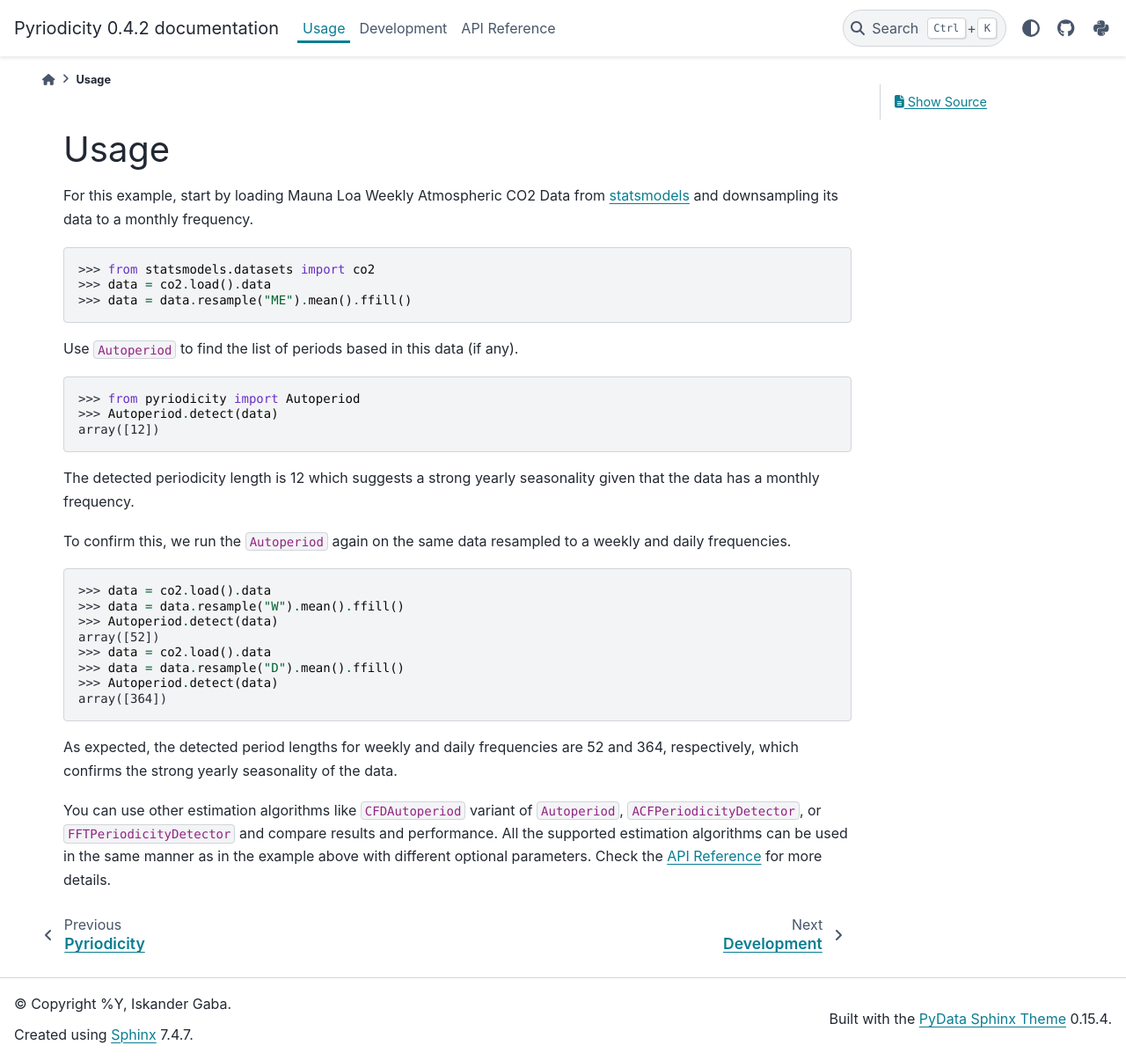
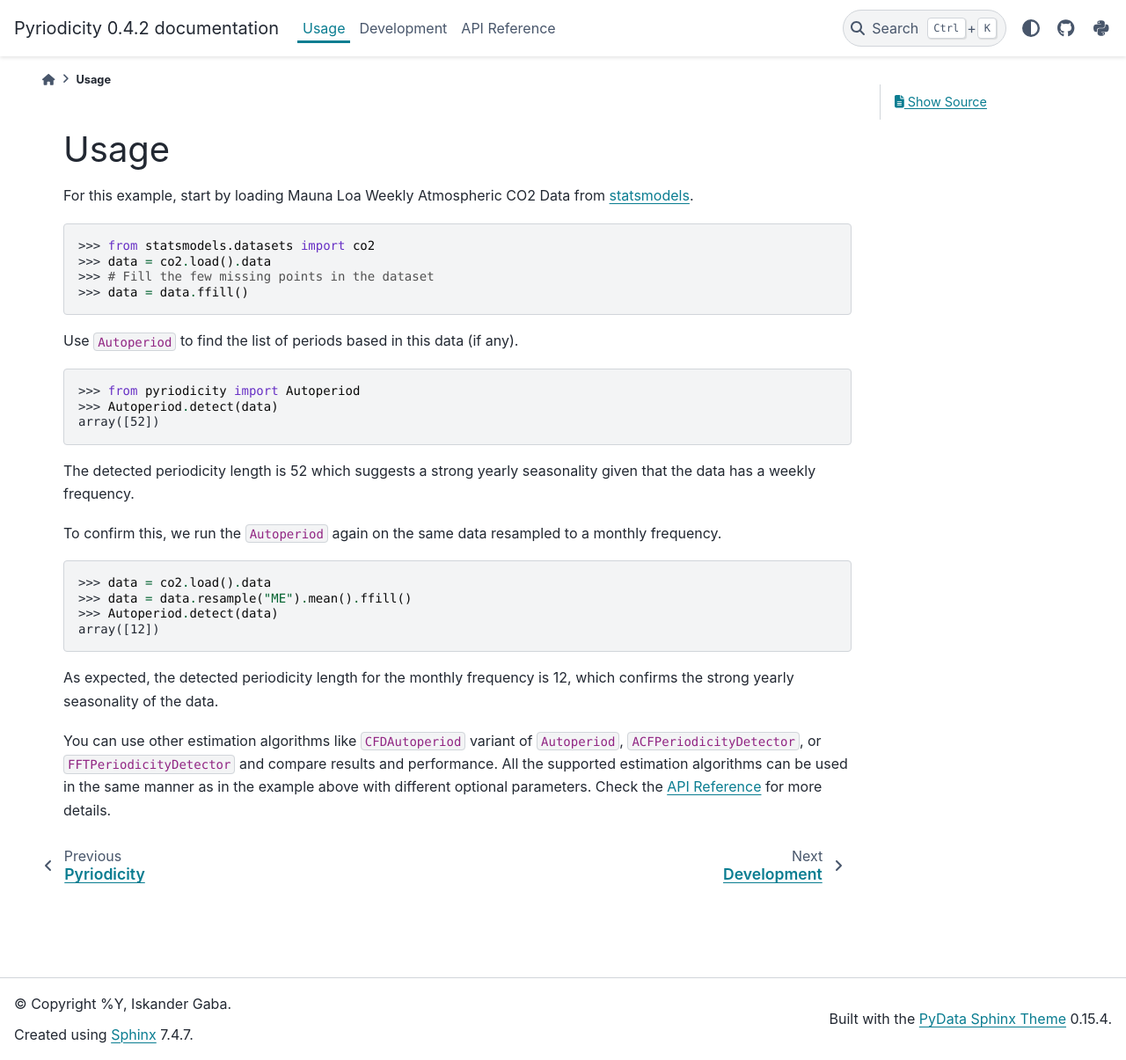
Before and after one commit to iskandergaba/pyriodicity, a Sphinx documentation site: the page built from docs/usage.rst, in a window 1280 px wide and 1205 px high. Shown: the whole window at 88% size. Built offline with Sphinx 7.4.7 and the PyData theme 0.15.4, drawn with Linux system fonts in a browser that asks for light colours.

Commit message:
Improve the package usage documentation

```diff
--- a/docs/usage.rst
+++ b/docs/usage.rst
@@ -1,13 +1,13 @@
 Usage
 -----
-For this example, start by loading Mauna Loa Weekly Atmospheric CO2 Data from `statsmodels <https://www.statsmodels.org>`__
-and downsampling its data to a monthly frequency.
+For this example, start by loading Mauna Loa Weekly Atmospheric CO2 Data from `statsmodels <https://www.statsmodels.org>`__.
 
 .. code:: python
 
    >>> from statsmodels.datasets import co2
    >>> data = co2.load().data
-   >>> data = data.resample("ME").mean().ffill()
+   >>> # Fill the few missing points in the dataset
+   >>> data = data.ffill()
 
 Use ``Autoperiod`` to find the list of periods based in this data (if any).
 
@@ -15,26 +15,22 @@ Use ``Autoperiod`` to find the list of periods based in this data (if any).
 
    >>> from pyriodicity import Autoperiod
    >>> Autoperiod.detect(data)
-   array([12])
+   array([52])
 
-The detected periodicity length is 12 which suggests a strong yearly
-seasonality given that the data has a monthly frequency.
+The detected periodicity length is 52 which suggests a strong yearly
+seasonality given that the data has a weekly frequency.
 
-To confirm this, we run the ``Autoperiod`` again on the same data resampled to a weekly and daily frequencies.
+To confirm this, we run the ``Autoperiod`` again on the same data resampled to a monthly frequency.
 
 .. code:: python
 
    >>> data = co2.load().data
-   >>> data = data.resample("W").mean().ffill()
+   >>> data = data.resample("ME").mean().ffill()
    >>> Autoperiod.detect(data)
-   array([52])
-   >>> data = co2.load().data
-   >>> data = data.resample("D").mean().ffill()
-   >>> Autoperiod.detect(data)
-   array([364])
+   array([12])
 
-As expected, the detected period lengths for weekly and daily frequencies are 52 and 364, respectively,
-which confirms the strong yearly seasonality of the data.
+As expected, the detected periodicity length for the monthly frequency is 12, which confirms
+the strong yearly seasonality of the data.
 
 You can use other estimation algorithms like ``CFDAutoperiod`` variant of ``Autoperiod``,
 ``ACFPeriodicityDetector``, or ``FFTPeriodicityDetector`` and compare results and performance.
```
